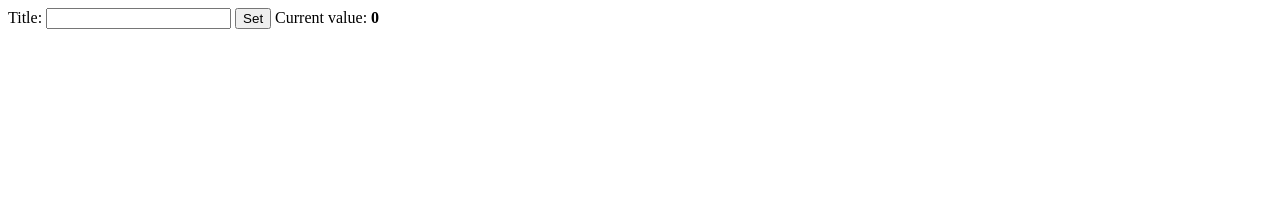
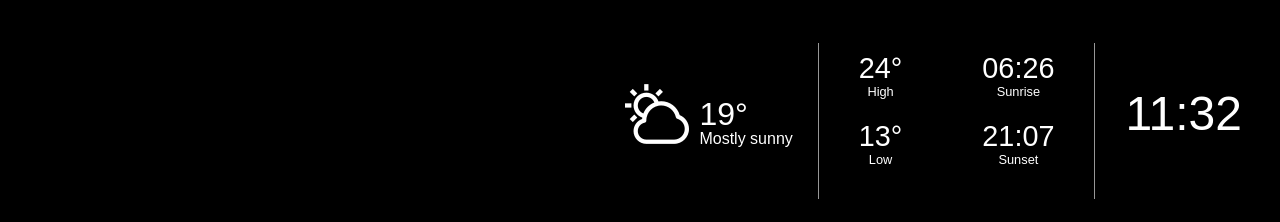
Before and after one commit to M-Gjerde/view-mirror, an Electron app: page src/index.html in a window 1280 px wide. Drawn offline with Linux system fonts and the light colour scheme; no server answers; a web font is replaced by a local one.

Commit message:
Created layout for weather and time

```diff
--- a/Application.js
+++ b/Application.js
@@ -26,7 +26,7 @@ module.exports = class Application {
         setTimeout(interv, wait);
     };
 
-    initialize() {
+    run() {
         // Set up communication
         console.log("initialization");
         parentPort.on("message", message => {
@@ -47,7 +47,7 @@ module.exports = class Application {
     }
 
     update() {
-        parentPort.postMessage("Render loop");
+
 
     }
 
--- a/preload.js
+++ b/preload.js
@@ -2,7 +2,7 @@
 
 // All of the Node.js APIs are available in the preload process.
 // It has the same sandbox as a Chrome extension.
-window.addEventListener('DOMContentLoaded', () => {
+/*window.addEventListener('DOMContentLoaded', () => {
     console.log("DOMContentLoaded")
     const replaceText = (selector, text) => {
         const element = document.createElement("p")
@@ -15,7 +15,7 @@ window.addEventListener('DOMContentLoaded', () => {
         replaceText(`${dependency}-version`, process.versions[dependency])
     }
 })
-
+*/
 const { contextBridge, ipcRenderer } = require('electron')
 
 contextBridge.exposeInMainWorld('electronAPI', {
--- a/src/index.html
+++ b/src/index.html
@@ -3,16 +3,11 @@
 <!DOCTYPE html>
 <html lang="EN">
 <head>
-    <title>Title</title>
-
+    <meta charset="UTF-8" />
+    <link rel="stylesheet" href="style.css" />
+    <title></title>
 </head>
 <body>
-
-Title: <input id="title"/>
-<button id="btn" type="button">Set</button>
-
-Current value: <strong id="counter">0</strong>
-
 <script src="./renderer.js"></script>
 </body>
 </html>
--- a/src/renderer.js
+++ b/src/renderer.js
@@ -1,7 +1,7 @@
 console.log("Initialized");
 
 
-const setButton = document.getElementById('btn')
+/*const setButton = document.getElementById('btn')
 const titleInput = document.getElementById('title')
 setButton.addEventListener('click', () => {
     const title = titleInput.value
@@ -16,3 +16,122 @@ window.electronAPI.handleCounter((event, value) => {
     counter.innerText = newValue
     event.sender.send('counter-value', newValue)
 })
+*/
+
+/** Create Weather Window **/
+let weatherDiv = document.createElement("div");
+weatherDiv.id = "weatherDiv";
+
+/** CURRENT WEATHER **/
+let divCurrentWeather = document.createElement("div");
+divCurrentWeather.id = "currentWeatherDiv";
+
+let divCurrentWeatherDesc = document.createElement("div");
+divCurrentWeatherDesc.id = "divCurrentWeatherDesc";
+
+let imgCurrentWeather = document.createElement("img");
+imgCurrentWeather.id = "currentWeatherImg";
+imgCurrentWeather.src = "icons/sunny_clouds.png";
+let txtCurrentWeather = document.createElement("p");
+txtCurrentWeather.innerText = "19\u00B0"
+txtCurrentWeather.className = "txtCurrentWeather"
+let txtCurrentWeatherDescription = document.createElement("p");
+txtCurrentWeatherDescription.innerText = "Mostly sunny"
+txtCurrentWeatherDescription.className = "txtCurrentWeatherDescription"
+divCurrentWeatherDesc.append(txtCurrentWeather);
+divCurrentWeatherDesc.append(txtCurrentWeatherDescription);
+divCurrentWeather.append(imgCurrentWeather);
+divCurrentWeather.append(divCurrentWeatherDesc);
+
+
+weatherDiv.append(divCurrentWeather);
+
+/** TODAY'S WEATHER STATS **/
+let divCurrentWeatherStats = document.createElement("div");
+divCurrentWeatherStats.id = "divCurrentWeatherStats";
+
+let divUpperRow =  document.createElement("div");
+divUpperRow.className = "divCurrentWeatherRow";
+let divLowerRow =  document.createElement("div");
+divLowerRow.className = "divCurrentWeatherRow";
+
+let divWeatherTodayElementHigh = document.createElement("div");
+divWeatherTodayElementHigh.className = "divWeatherTodayElement";
+
+let divWeatherTodayElementLow = document.createElement("div");
+divWeatherTodayElementLow.className = "divWeatherTodayElement";
+
+let divWeatherTodayElementSunrise = document.createElement("div");
+divWeatherTodayElementSunrise.className = "divWeatherTodayElement";
+
+let divWeatherTodayElementSunset = document.createElement("div");
+divWeatherTodayElementSunset.className = "divWeatherTodayElement";
+
+let txtWeatherTodayHigh = document.createElement("p");
+txtWeatherTodayHigh.className = "weatherTodayStats";
+txtWeatherTodayHigh.innerText = "24\u00B0";
+
+let txtWeatherTodayLow = document.createElement("p");
+txtWeatherTodayLow.className = "weatherTodayStats";
+txtWeatherTodayLow.innerText = "13\u00B0";
+
+let txtWeatherSunrise = document.createElement("p");
+txtWeatherSunrise.className = "weatherTodayStats";
+txtWeatherSunrise.innerText = "06:26";
+
+let txtWeatherSunSet = document.createElement("p");
+txtWeatherSunSet.className = "weatherTodayStats";
+txtWeatherSunSet.innerText = "21:07";
+
+let txtWeatherTodayHighDesc = document.createElement("p");
+txtWeatherTodayHighDesc.className = "weatherTodayDesc";
+txtWeatherTodayHighDesc.innerText = "High";
+
+let txtWeatherTodayLowDesc = document.createElement("p");
+txtWeatherTodayLowDesc.className = "weatherTodayDesc";
+txtWeatherTodayLowDesc.innerText = "Low";
+
+let txtWeatherSunriseDesc = document.createElement("p");
+txtWeatherSunriseDesc.className = "weatherTodayDesc";
+txtWeatherSunriseDesc.innerText = "Sunrise";
+
+let txtWeatherSunSetDesc = document.createElement("p");
+txtWeatherSunSetDesc.className = "weatherTodayDesc";
+txtWeatherSunSetDesc.innerText = "Sunset";
+
+
+divWeatherTodayElementHigh.append(txtWeatherTodayHigh);
+divWeatherTodayElementHigh.append(txtWeatherTodayHighDesc);
+
+divWeatherTodayElementLow.append(txtWeatherTodayLow);
+divWeatherTodayElementLow.append(txtWeatherTodayLowDesc);
+
+divWeatherTodayElementSunrise.append(txtWeatherSunrise);
+divWeatherTodayElementSunrise.append(txtWeatherSunriseDesc);
+
+divWeatherTodayElementSunset.append(txtWeatherSunSet);
+divWeatherTodayElementSunset.append(txtWeatherSunSetDesc);
+
+divUpperRow.append(divWeatherTodayElementHigh);
+divUpperRow.append(divWeatherTodayElementSunrise);
+
+divLowerRow.append(divWeatherTodayElementLow);
+divLowerRow.append(divWeatherTodayElementSunset);
+
+divCurrentWeatherStats.append(divUpperRow);
+divCurrentWeatherStats.append(divLowerRow);
+weatherDiv.append(divCurrentWeatherStats);
+
+/** CURRENT TIME **/
+let divCurrentTime = document.createElement("div");
+divCurrentTime.id = "divCurrentTime";
+
+let txtCurrentTime = document.createElement("p");
+txtCurrentTime.id = "currentTime";
+txtCurrentTime.innerText = "11:32";
+
+divCurrentTime.append(txtCurrentTime);
+
+weatherDiv.append(divCurrentTime);
+
+document.body.append(weatherDiv);
--- /dev/null
+++ b/src/style.css
@@ -0,0 +1,88 @@
+@import url('https://rsms.me/inter/inter.css');
+
+html {
+    font-family: 'Inter', sans-serif;
+}
+
+@supports (font-variation-settings: normal) {
+    html {
+        font-family: 'Inter var', sans-serif;
+    }
+}
+
+body {
+    background-color: black;
+    color: white;
+}
+
+#div-1 {
+}
+
+#div-2 {
+}
+
+#div-3 {
+}
+
+#weatherDiv {
+    display: flex;
+    flex-direction: row;
+    justify-content: right;
+}
+
+#currentWeatherDiv {
+    display: flex;
+    flex-direction: row;
+    justify-content: center;
+    align-items: center;
+    padding: 25px;
+}
+
+.txtCurrentWeather {
+    font-size: 2em;
+}
+
+#divCurrentWeatherDesc {
+    padding-left: 10px;
+}
+
+.txtCurrentWeatherDescription {
+    margin-top: -35px;
+}
+
+#divCurrentWeatherStats {
+    border-right: 1px solid #979797;
+    border-left: 1px solid #979797;
+    margin-top: 35px;
+    margin-bottom: 20px;
+}
+
+.divCurrentWeatherRow {
+    display: flex;
+    flex-direction: row;
+    justify-content: center;
+    align-items: center;
+}
+
+.divWeatherTodayElement {
+    margin-top: -20px;
+    padding-right: 40px;
+    padding-left: 40px;
+}
+
+.weatherTodayStats {
+    font-size: 1.8em;
+    text-align: center;
+}
+
+.weatherTodayDesc {
+    text-align: center;
+    margin-top: -30px;
+    font-size: 0.8em;
+
+}
+
+#divCurrentTime {
+    font-size: 3em;
+    padding: 30px;
+}
```
Also changed, not shown: main.js (+4 -3 lines), src/icons/sunny_clouds.png (added).
